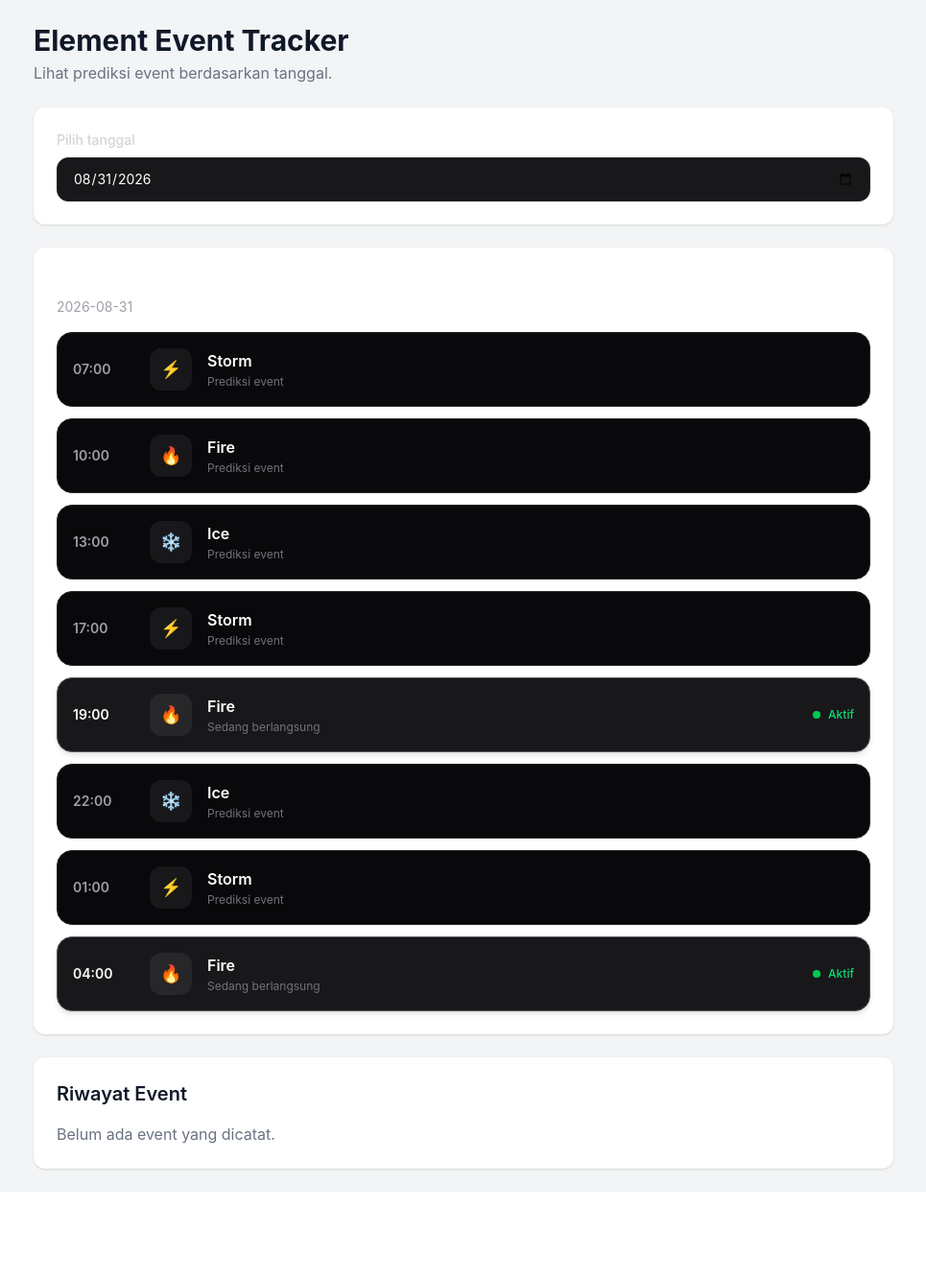
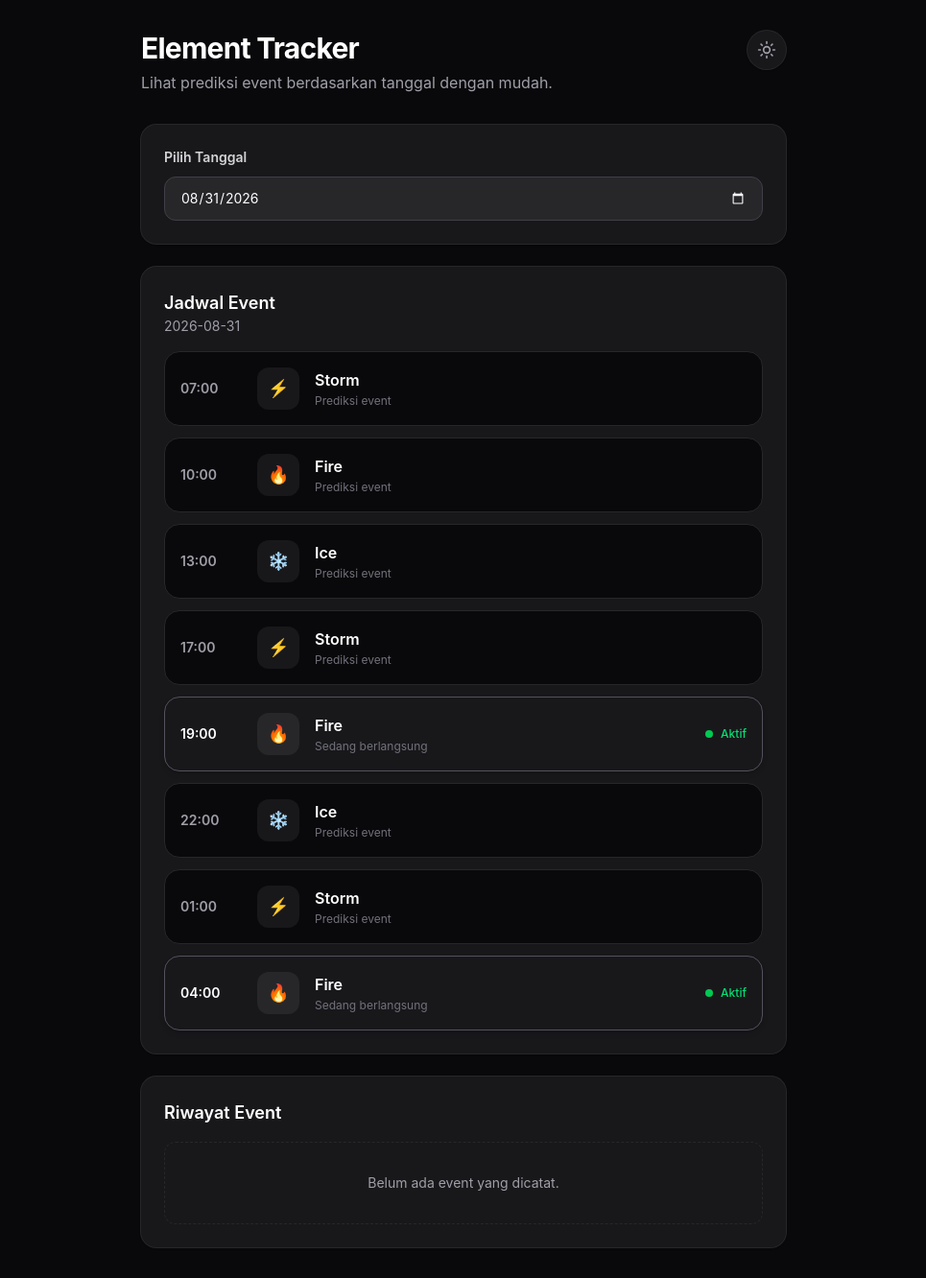
Before and after one commit to fahrianggara/element-event-tracker, a Vue app: page / in a window 1280 px wide. Shown: the whole page at 96% size, without its empty margins (157-1122 px from the left). Before the commit the page ends 1242 px from the top, so only its background shows below. Built offline with nearby package versions, Linux system fonts and the light colour scheme.

Commit message:
feat: enhance UI with theme toggle and improved date picker styling

```diff
--- a/src/App.vue
+++ b/src/App.vue
@@ -19,21 +19,33 @@ const formatDate = (date: Date = new Date()) => {
 }
 
 const selectedDate = ref(formatDate())
-
 const events = ref<EventRecord[]>([])
 
-// Load saved events
+// status tema saat ini
+const isDark = ref(false)
+
+// memuat data lokal dan preferensi tema
 onMounted(() => {
   const savedEvents = localStorage.getItem(STORAGE_KEY)
-
-  if (!savedEvents) {
-    return
+  if (savedEvents) {
+    events.value = JSON.parse(savedEvents)
   }
 
-  events.value = JSON.parse(savedEvents)
+  const savedTheme = localStorage.getItem('theme')
+  if (savedTheme === 'dark' || (!savedTheme && window.matchMedia('(prefers-color-scheme: dark)').matches)) {
+    isDark.value = true
+    document.documentElement.classList.add('dark')
+  }
 })
 
-// Save events whenever they change
+// toggle tema aplikasi
+const toggleTheme = () => {
+  isDark.value = !isDark.value
+  document.documentElement.classList.toggle('dark', isDark.value)
+  localStorage.setItem('theme', isDark.value ? 'dark' : 'light')
+}
+
+// memantau perubahan event
 watch(
   events,
   (newEvents) => {
@@ -44,72 +56,75 @@ watch(
 </script>
 
 <template>
-  <main class="min-h-screen bg-gray-100 p-6 text-gray-900">
-    <div class="mx-auto max-w-4xl">
+  <main class="min-h-screen bg-zinc-50 p-4 transition-colors duration-300 sm:p-6 md:p-8 text-zinc-900 dark:bg-zinc-950 dark:text-zinc-100">
+    <div class="mx-auto max-w-2xl">
       <!-- Header -->
-      <header class="mb-6">
-        <h1 class="text-3xl font-bold">
-          Element Event Tracker
+      <header class="mb-8 flex items-start justify-between">
+        <div>
+          <h1 class="text-2xl sm:text-3xl font-bold tracking-tight text-zinc-900 dark:text-white">
+            Element Tracker
           </h1>
+          <p class="mt-1.5 text-sm sm:text-base text-zinc-500 dark:text-zinc-400">
+            Lihat prediksi event berdasarkan tanggal dengan mudah.
+          </p>
+        </div>
 
-        <p class="mt-1 text-gray-500">
-          Lihat prediksi event berdasarkan tanggal.
-        </p>
+        <button
+          @click="toggleTheme"
+          class="rounded-full bg-white p-2.5 text-zinc-500 shadow-sm ring-1 ring-zinc-200 transition-all hover:bg-zinc-50 hover:text-zinc-900 dark:bg-zinc-900 dark:text-zinc-400 dark:ring-zinc-800 dark:hover:bg-zinc-800 dark:hover:text-zinc-100"
+          aria-label="Toggle dark mode"
+        >
+          <svg v-if="isDark" xmlns="http://www.w3.org/2000/svg" width="20" height="20" viewBox="0 0 24 24" fill="none" stroke="currentColor" stroke-width="2" stroke-linecap="round" stroke-linejoin="round"><path d="M12 3a6 6 0 0 0 9 9 9 9 0 1 1-9-9Z"/></svg>
+          <svg v-else xmlns="http://www.w3.org/2000/svg" width="20" height="20" viewBox="0 0 24 24" fill="none" stroke="currentColor" stroke-width="2" stroke-linecap="round" stroke-linejoin="round"><circle cx="12" cy="12" r="4"/><path d="M12 2v2"/><path d="M12 20v2"/><path d="m4.93 4.93 1.41 1.41"/><path d="m17.66 17.66 1.41 1.41"/><path d="M2 12h2"/><path d="M20 12h2"/><path d="m6.34 17.66-1.41 1.41"/><path d="m19.07 4.93-1.41 1.41"/></svg>
+        </button>
       </header>
 
+      <div class="space-y-6">
         <!-- Date Picker -->
-      <section class="rounded-xl bg-white p-6 shadow">
+        <section class="rounded-2xl bg-white p-5 shadow-sm ring-1 ring-zinc-200 dark:bg-zinc-900 dark:ring-zinc-800 sm:p-6">
           <DatePicker v-model="selectedDate" />
         </section>
 
         <!-- Schedule -->
-      <section class="mt-6 rounded-xl bg-white p-6 shadow">
+        <section class="rounded-2xl bg-white p-5 shadow-sm ring-1 ring-zinc-200 dark:bg-zinc-900 dark:ring-zinc-800 sm:p-6">
           <EventSchedule :date="selectedDate" />
         </section>
 
         <!-- History -->
-      <section class="mt-6 rounded-xl bg-white p-6 shadow">
-        <h2 class="mb-4 text-xl font-semibold">
+        <section class="rounded-2xl bg-white p-5 shadow-sm ring-1 ring-zinc-200 dark:bg-zinc-900 dark:ring-zinc-800 sm:p-6">
+          <h2 class="mb-4 text-lg font-semibold text-zinc-900 dark:text-white">
             Riwayat Event
           </h2>
 
           <div
             v-if="events.length === 0"
-          class="text-gray-500"
+            class="flex items-center justify-center rounded-xl border border-dashed border-zinc-200 bg-zinc-50 py-8 text-sm text-zinc-500 dark:border-zinc-800 dark:bg-zinc-900/50 dark:text-zinc-400"
           >
             Belum ada event yang dicatat.
           </div>
 
-        <div v-else class="space-y-2">
+          <div v-else class="space-y-3">
             <div
               v-for="event in events"
               :key="`${event.date}-${event.time}`"
-            class="flex items-center justify-between rounded-lg border border-gray-200 p-3"
+              class="flex items-center justify-between rounded-xl bg-zinc-50 p-3.5 ring-1 ring-zinc-200 dark:bg-zinc-800/50 dark:ring-zinc-800"
             >
-            <div>
-              <span class="font-medium">
+              <div class="flex items-center gap-3 text-sm">
+                <span class="font-medium text-zinc-700 dark:text-zinc-300">
                   {{ event.date }}
                 </span>
-
-              <span class="mx-2 text-gray-400">
-                |
-              </span>
-
-              <span>
+                <span class="h-1 w-1 rounded-full bg-zinc-300 dark:bg-zinc-600"></span>
+                <span class="font-medium text-zinc-700 dark:text-zinc-300">
                   {{ event.time }}
                 </span>
-
-              <span class="mx-2 text-gray-400">
-                →
-              </span>
-
-              <span class="font-semibold">
+              </div>
+              <span class="inline-flex items-center rounded-md bg-white px-2.5 py-1 text-xs font-semibold text-zinc-700 shadow-sm ring-1 ring-inset ring-zinc-200 dark:bg-zinc-800 dark:text-zinc-300 dark:ring-zinc-700">
                 {{ elementLabels[event.element] }}
               </span>
             </div>
           </div>
+        </section>
       </div>
-      </section>
     </div>
   </main>
 </template>
--- a/src/components/DatePicker.vue
+++ b/src/components/DatePicker.vue
@@ -18,16 +18,16 @@ const handleChange = (event: Event) => {
   <div>
     <label
       for="event-date"
-      class="mb-2 block text-sm font-medium text-zinc-700 dark:text-zinc-300"
+      class="mb-2.5 block text-sm font-semibold text-zinc-700 dark:text-zinc-300"
     >
-      Pilih tanggal
+      Pilih Tanggal
     </label>
 
     <input
       id="event-date"
       :value="modelValue"
       type="date"
-      class="w-full rounded-xl border border-zinc-200 bg-white px-4 py-3 text-sm text-zinc-900 outline-none transition focus:border-zinc-400 focus:ring-2 focus:ring-zinc-200 dark:border-zinc-800 dark:bg-zinc-900 dark:text-white dark:focus:border-zinc-600 dark:focus:ring-zinc-800"
+      class="w-full rounded-xl border border-zinc-200 bg-zinc-50 px-4 py-3 text-sm text-zinc-900 outline-none transition-all [color-scheme:light] hover:bg-white focus:border-zinc-400 focus:bg-white focus:ring-4 focus:ring-zinc-100 dark:border-zinc-700 dark:bg-zinc-800 dark:text-white dark:[color-scheme:dark] dark:hover:bg-zinc-800/80 dark:focus:border-zinc-500 dark:focus:bg-zinc-900 dark:focus:ring-zinc-800/50"
       @change="handleChange"
     />
   </div>
```
Lines whose indentation alone changed are shown as unchanged.
